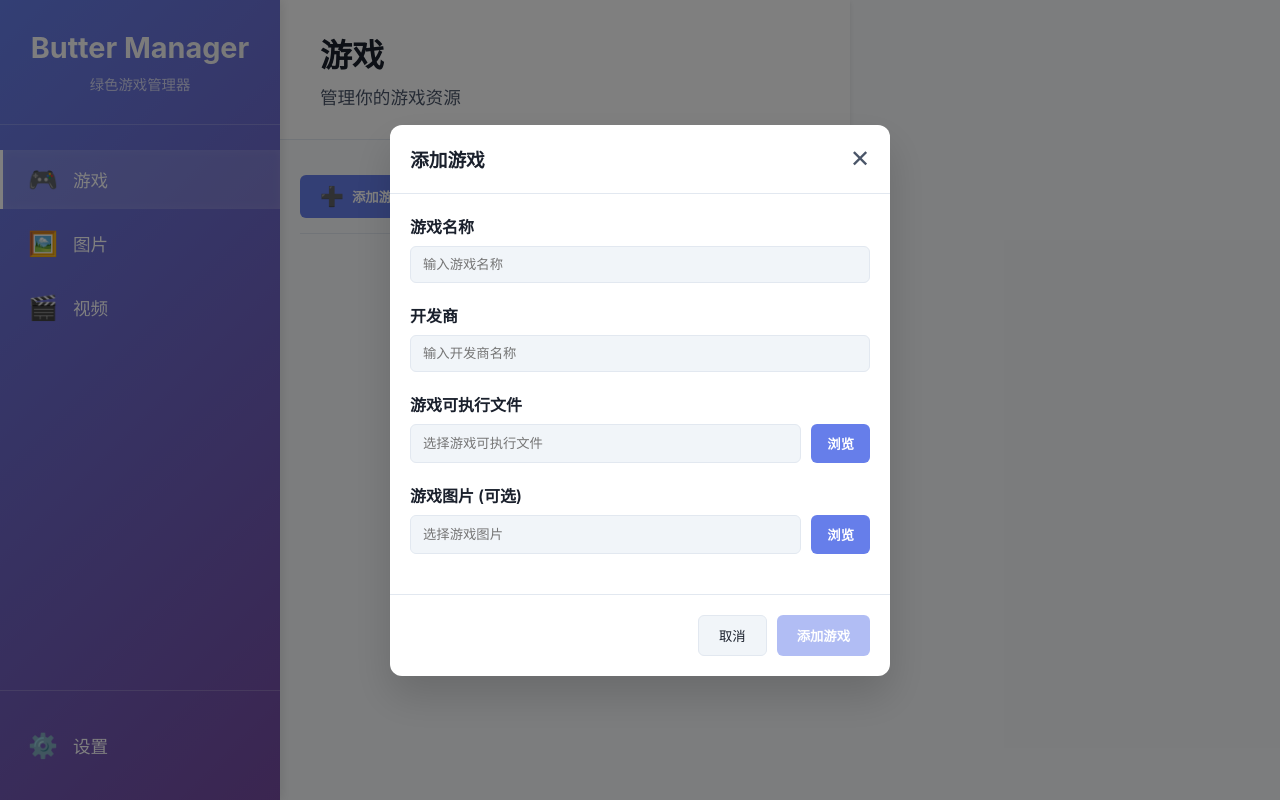
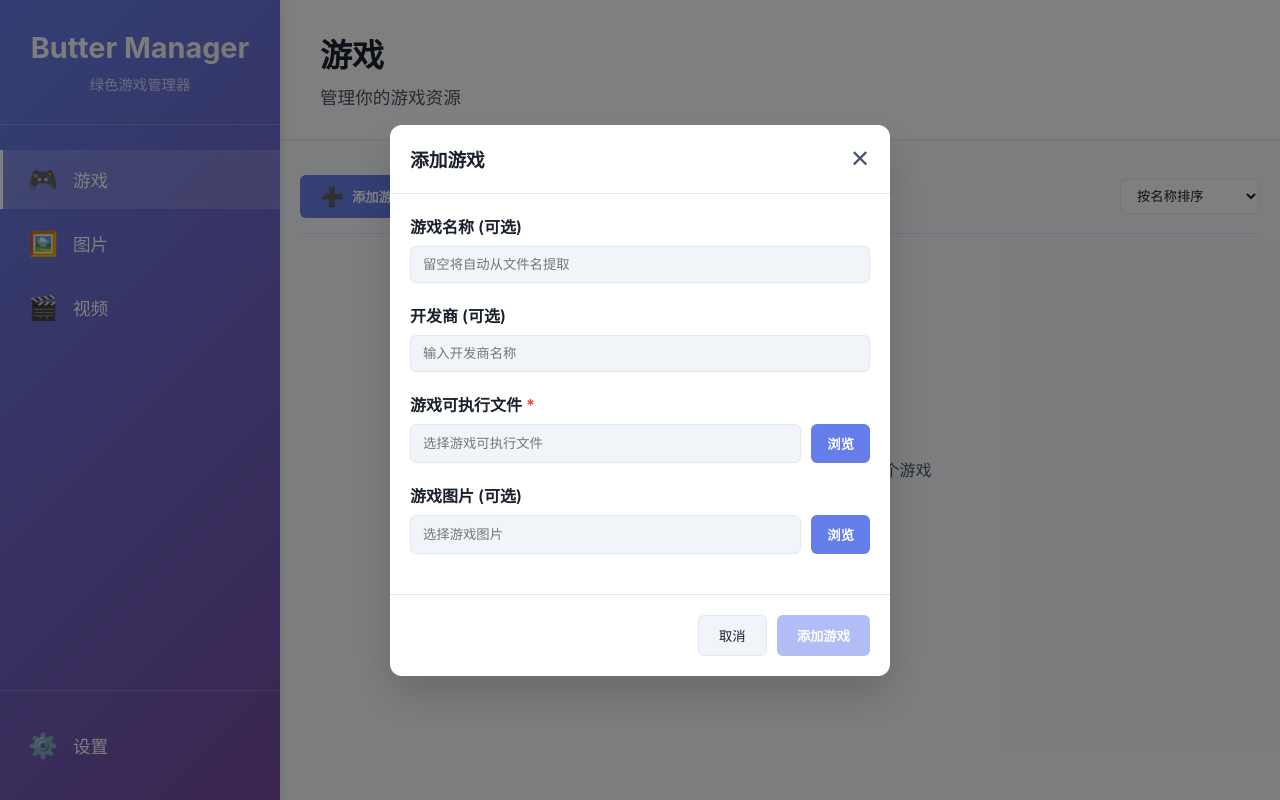
Before and after one commit to klsdf/ButterResourcesManager, a Vue app: page / in a window 1280 px wide. Both pictures are taken after a click on the button "添加第一个游戏". Built offline with nearby package versions, Linux system fonts and the light colour scheme.

Commit message:
游戏读取和运行

```diff
--- a/src/components/GameView.vue
+++ b/src/components/GameView.vue
@@ -85,16 +85,16 @@
         </div>
         <div class="modal-body">
           <div class="form-group">
-            <label>游戏名称</label>
+            <label>游戏名称 (可选)</label>
             <input
               type="text"
               v-model="newGame.name"
-              placeholder="输入游戏名称"
+              placeholder="留空将自动从文件名提取"
               class="form-input"
             >
           </div>
           <div class="form-group">
-            <label>开发商</label>
+            <label>开发商 (可选)</label>
             <input
               type="text"
               v-model="newGame.developer"
@@ -103,7 +103,7 @@
             >
           </div>
           <div class="form-group">
-            <label>游戏可执行文件</label>
+            <label>游戏可执行文件 <span class="required">*</span></label>
             <div class="file-input-group">
               <input
                 type="text"
@@ -204,7 +204,7 @@ export default {
       return filtered
     },
     canAddGame() {
-      return this.newGame.name.trim() && this.newGame.executablePath.trim()
+      return this.newGame.executablePath.trim()
     }
   },
   methods: {
@@ -228,6 +228,11 @@ export default {
           if (filePath) {
             this.newGame.executablePath = filePath
             console.log('选择的文件路径:', filePath)
+
+            // 自动提取游戏名称（如果名称字段为空）
+            if (!this.newGame.name.trim()) {
+              this.newGame.name = this.extractGameNameFromPath(filePath)
+            }
           }
         } else {
           console.log('Electron API不可用，使用HTML5文件选择器')
@@ -268,6 +273,10 @@ export default {
         if (file) {
           if (type === 'executable') {
             this.newGame.executablePath = file.path || file.name
+            // 自动提取游戏名称（如果名称字段为空）
+            if (!this.newGame.name.trim()) {
+              this.newGame.name = this.extractGameNameFromPath(file.path || file.name)
+            }
           } else {
             this.newGame.imagePath = file.path || file.name
           }
@@ -275,13 +284,40 @@ export default {
       }
       input.click()
     },
+    extractGameNameFromPath(filePath) {
+      // 从文件路径中提取游戏名称
+      const fileName = filePath.split(/[\\/]/).pop() // 获取文件名
+      const nameWithoutExt = fileName.replace(/\.[^/.]+$/, '') // 移除扩展名
+
+      // 清理名称：移除常见的后缀和前缀
+      let cleanName = nameWithoutExt
+        .replace(/\.exe$/i, '') // 移除 .exe
+        .replace(/\.app$/i, '') // 移除 .app
+        .replace(/^game[-_\s]*/i, '') // 移除开头的 "game"
+        .replace(/[-_\s]+/g, ' ') // 将下划线和连字符替换为空格
+        .trim()
+
+      // 如果清理后为空，使用原始文件名
+      if (!cleanName) {
+        cleanName = nameWithoutExt
+      }
+
+      // 首字母大写
+      return cleanName.charAt(0).toUpperCase() + cleanName.slice(1)
+    },
     addGame() {
       if (!this.canAddGame) return
 
+      // 如果没有输入名称，从文件路径自动提取
+      let gameName = this.newGame.name.trim()
+      if (!gameName) {
+        gameName = this.extractGameNameFromPath(this.newGame.executablePath)
+      }
+
       const game = {
         id: Date.now().toString(),
-        name: this.newGame.name.trim(),
-        developer: this.newGame.developer.trim(),
+        name: gameName,
+        developer: this.newGame.developer.trim() || '未知开发商',
         executablePath: this.newGame.executablePath.trim(),
         image: this.newGame.imagePath.trim(),
         playTime: 0,
@@ -715,6 +751,11 @@ export default {
   transition: color 0.3s ease;
 }
 
+.required {
+  color: #ef4444;
+  font-weight: bold;
+}
+
 .form-input {
   width: 100%;
   padding: 10px 12px;
--- a/src/style.css
+++ b/src/style.css
@@ -56,6 +56,7 @@ body {
 
 #app {
   min-height: 100vh;
+  width: 100%;
   display: flex;
   background: var(--bg-primary);
   transition: background-color 0.3s ease;
```
Also changed, not shown: 2 other files (tests, documents, lock files or other folders).
